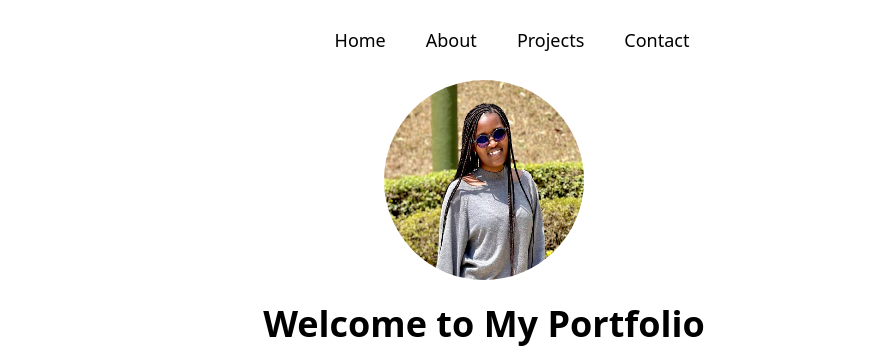
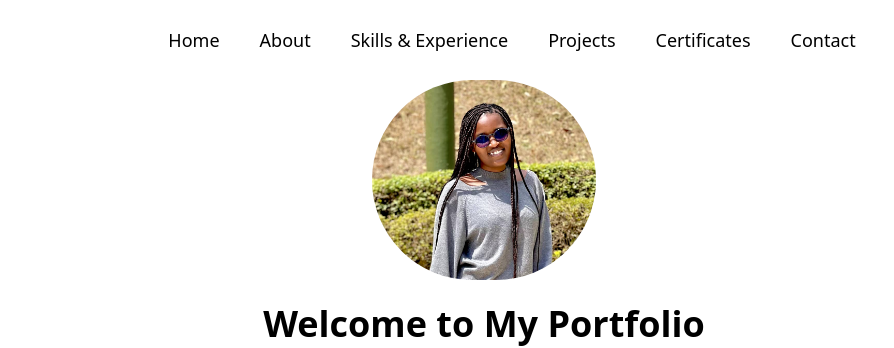
Before and after one commit to M-prisca/Portfolio-web, a website: page index.html in a window 1280 px wide. Shown: the top 348 px of the page, 156-1050 px from the left. Drawn offline with nearby package versions, Linux system fonts and the light colour scheme.

Commit message:
chore: Update the header

```diff
--- a/index.html
+++ b/index.html
@@ -24,8 +24,12 @@
       <ul class="hidden sm:flex gap-10 text-lg font-medium">
         <li><a href="#home" class="hover:text-blue-500">Home</a></li>
         <li><a href="#about" class="hover:text-blue-500">About</a></li>
+        <li><a href="#skills-experience" class="hover:text-blue-500">Skills & Experience</a></li>
         <li><a href="#projects" class="hover:text-blue-500">Projects</a></li>
+        <li><a href="#certificates" class="hover:text-blue-500">Certificates</a></li>
         <li><a href="#contact" class="hover:text-blue-500">Contact</a></li>
+
+
       </ul>
     </nav>
 
@@ -49,7 +53,7 @@
   <!-- Sections -->
   <main class=" px-4 sm:px-14">
     <section id="home" class="py-20">
-      <img src="src/imgs/profile img.jpg" alt="Profile image" class="w-50 h-50 rounded-full mx-auto mb-6" />
+      <img src="src/imgs/profile img.jpg" alt="Profile image" class="w-60 h-50 rounded-full mx-auto mb-6" />
       <h1 class="text-4xl font-bold mb-4">Welcome to My Portfolio</h1>
       <p class="text-lg">Hi, I'm Prisca. I build web apps, explore design, and love solving tech problems.</p>
     </section>
@@ -156,6 +160,7 @@
       </ul>
       <p class="text-2xl text-amber-400">N.B: Demos will be shared after a significant implementation! </p>
     </section>
+
     <section id="certificates" class="py-20 text-center">
       <h2 class="text-3xl font-semibold mb-6">Certificates</h2>
       <p class="text-lg mb-10">Here are some of the certifications I've earned:</p>
```
